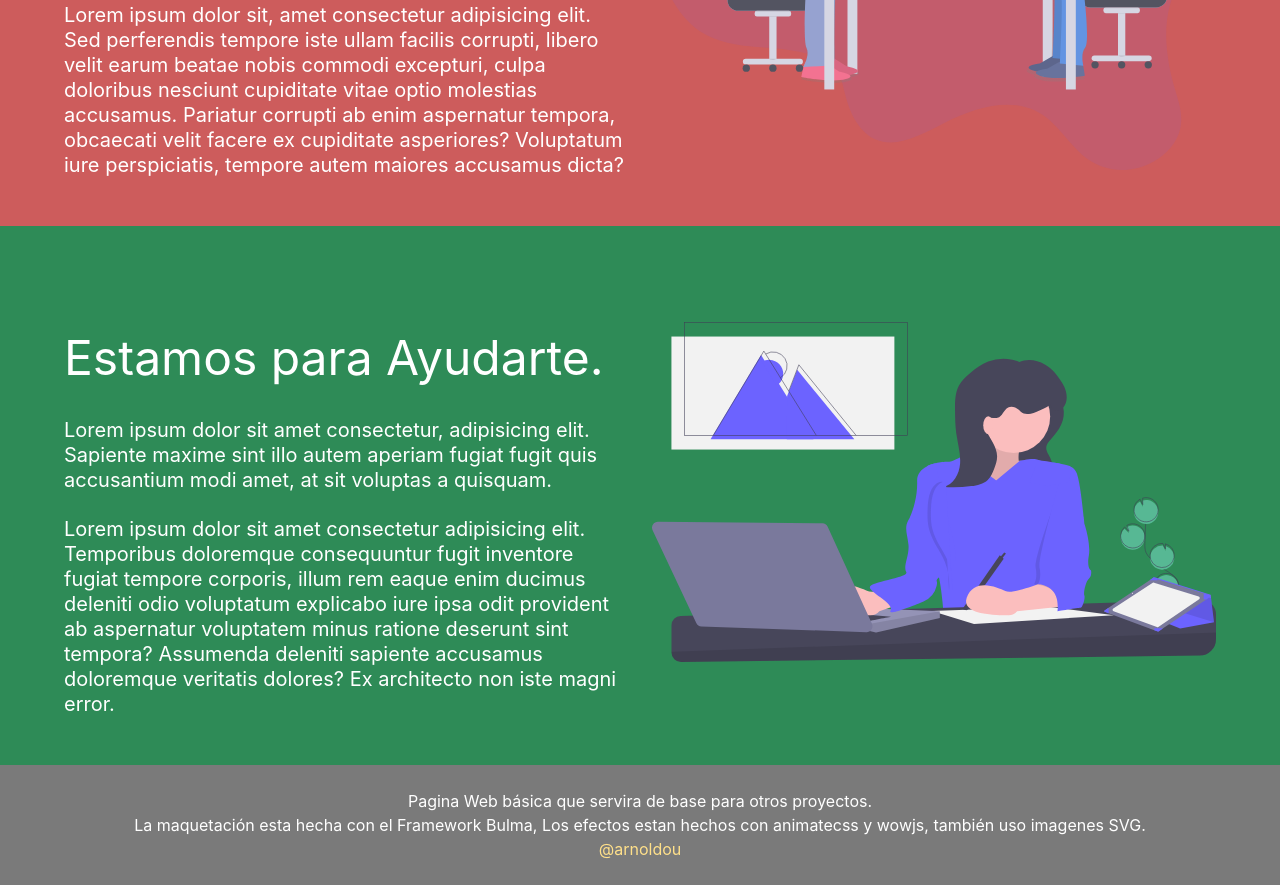
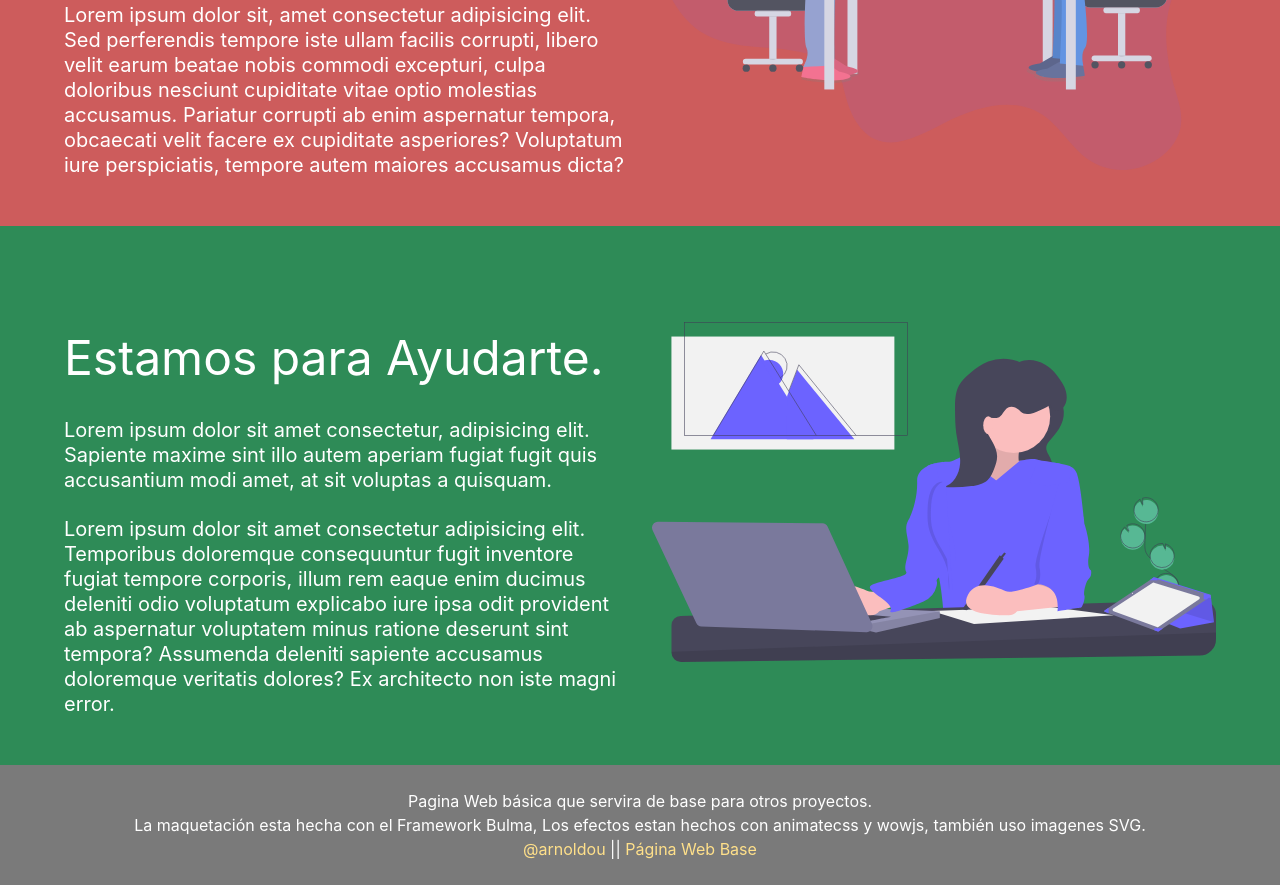
Before and after one commit to arnoldou/pagina-web-base, a plain HTML site: page index.html in a window 1280 px wide. Shown: the part 1630-2515 px from the top of the page. Drawn offline with nearby package versions, Linux system fonts and the light colour scheme.

Commit message:
se agregaron los links de github en el pie de la pagina

```diff
--- a/index.html
+++ b/index.html
@@ -146,7 +146,7 @@
     <footer class="has-background-grey has-text-white py-5 has-text-centered">
       <p>Pagina Web básica que servira de base para otros proyectos.</p>
       <p>La maquetación esta hecha con el Framework Bulma, Los efectos estan hechos con animatecss y wowjs, también uso imagenes SVG.</p>
-      <a href="" class="has-text-warning">@arnoldou</a>
+      <a href="https://github.com/arnoldou" class="has-text-warning">@arnoldou</a>  || <a href="https://github.com/arnoldou/pagina-web-base" class="has-text-warning">Página Web Base</a>
     </footer>
 
 </body>
```
